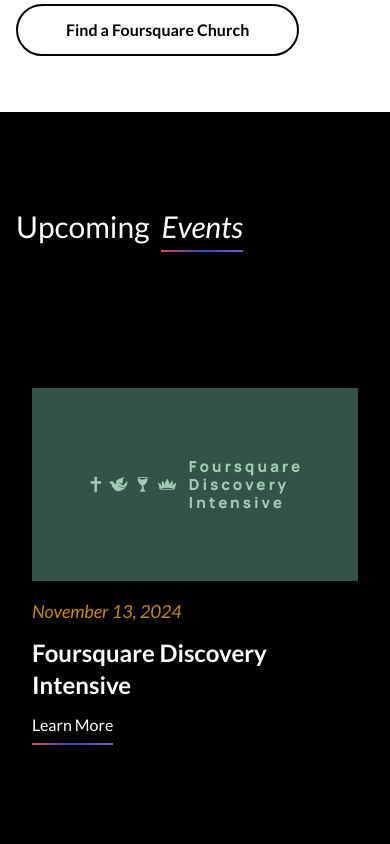
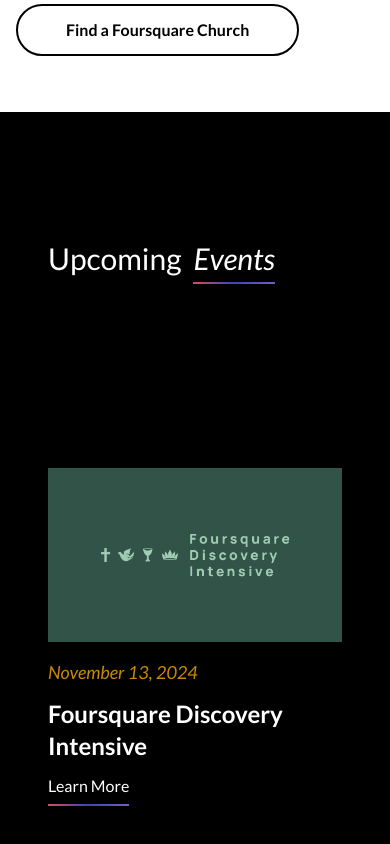
Before and after one commit to razdacoder/church-site, a website: page src/index.html in a window 390 px wide. Shown: the part 5154-5998 px from the top of the page. Drawn offline with nearby package versions, Linux system fonts and the light colour scheme.

Commit message:
padding fix

```diff
--- a/src/index.html
+++ b/src/index.html
@@ -303,14 +303,14 @@
 
       <section class="bg-black py-24 md:py-32">
         <div class="max-w-screen-2xl mx-auto space-y-8 md:space-y-16 px-4">
-          <div class="flex items-center gap-3">
+          <div class="flex items-center gap-3 p-8">
             <h2 class="text-3xl md:text-5xl font-medium text-white">Upcoming</h2>
             <h2 class="text-3xl md:text-5xl font-medium text-white italic text-gradient">
               Events
             </h2>
           </div>
-          <div id="events" class="py-24 ">
-            <div class="space-y-4 p-4 md:p-8">
+          <div id="events" class="py-24">
+            <div class="space-y-4 p-8">
               <img src="assets/events1.png" alt="" class="w-full" />
               <div class="space-y-3">
                 <h6 class="text-yellow-600 italic text-lg font-medium">
```
